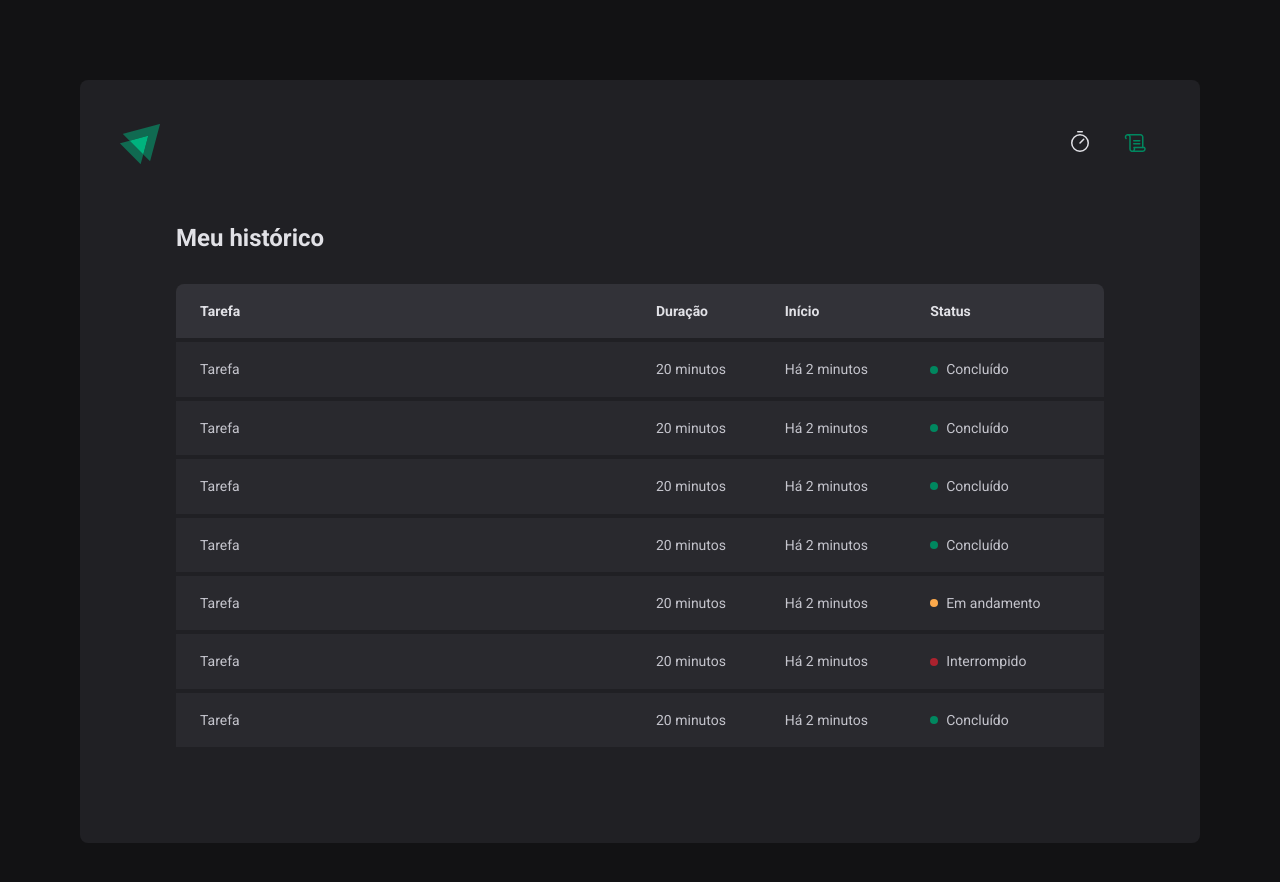
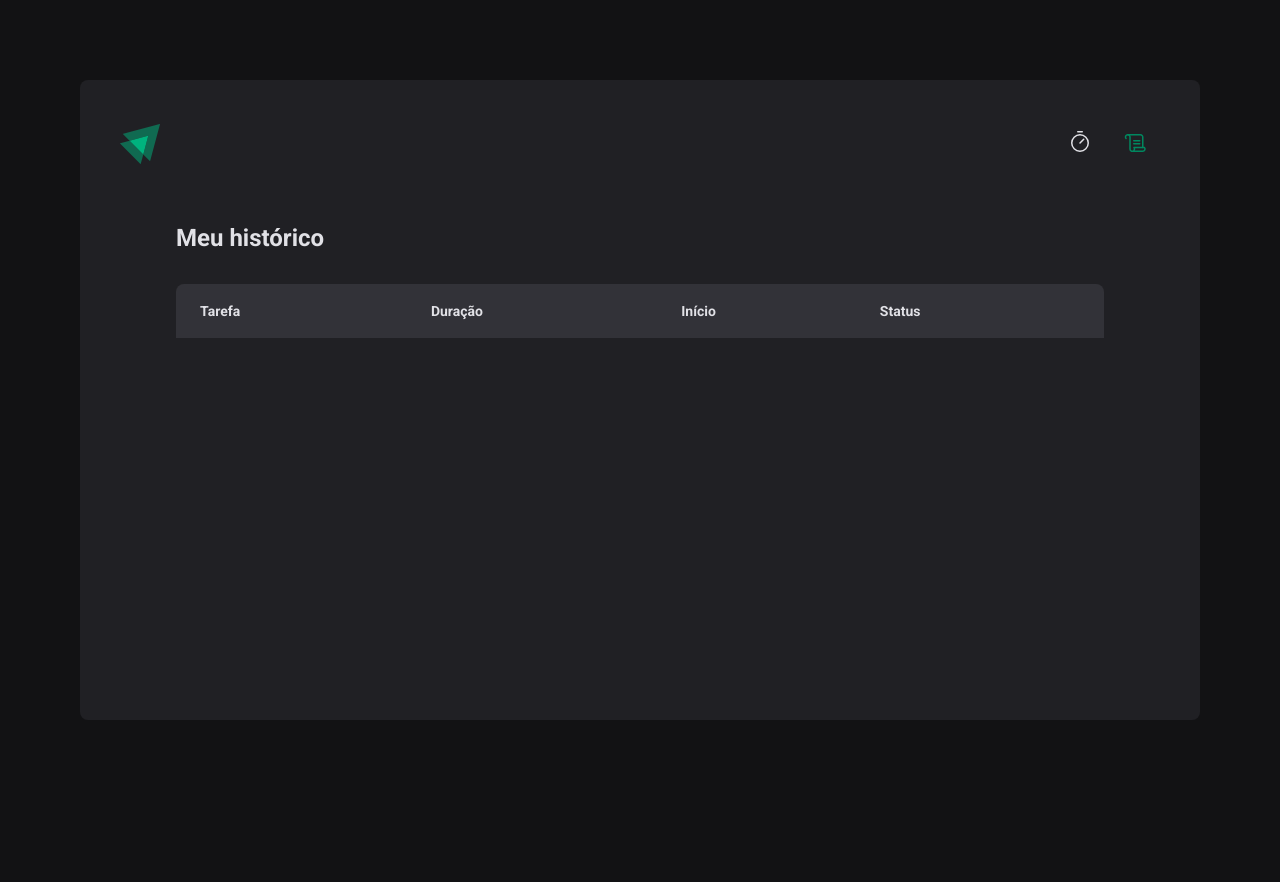
Before and after one commit to VanessaVPG/ignite-timer, a React (Vite) app: page /history in a window 1280 px wide. Shown: the top 882 px of the page. After the commit the page ends 800 px from the top, so only its background shows below. Built offline with nearby package versions, Linux system fonts and the light colour scheme.

Commit message:
feat(context) Separação do código em contexto

```diff
--- a/package.json
+++ b/package.json
@@ -13,6 +13,7 @@
     "@hookform/resolvers": "^3.1.1",
     "@types/styled-components": "^5.1.26",
     "date-fns": "^2.30.0",
+    "immer": "^10.0.2",
     "phosphor-react": "^1.4.1",
     "react": "^18.2.0",
     "react-dom": "^18.2.0",
--- /dev/null
+++ b/src/contexts/CyclesContext.tsx
@@ -0,0 +1,83 @@
+import { ReactNode, createContext, useEffect, useReducer, useState } from "react";
+import { Cycle, cyclesReducer } from "../reducers/cycles/reducer";
+import { addNewCycleAction, interruptCurrentCycleAction, markCurrentCycleAsFinishedAction } from "../reducers/cycles/actions";
+
+
+
+interface CreateCycleData {
+    task: string,
+    minutesAmount: number
+}
+
+
+interface CycleContextData {
+    cycles: Cycle[];
+    activeCycle: Cycle | undefined;
+    activeCycleId: string | null;
+    markCurrentCycleAsFinished: () => void;
+    amountSecondsPassed: number;
+    setSecondsPassed: (seconds: number) => void;
+    createNewCycle: (data: CreateCycleData) => void;
+    interruptCurrentCycle: () => void;
+}
+interface CyclesContextProviderProps {
+    children: ReactNode;
+}
+
+export const CyclesContext = createContext({} as CycleContextData)
+
+
+
+export function CyclesContextProvider({ children }: CyclesContextProviderProps) {
+    const [cyclesState, dispatch] = useReducer(cyclesReducer, {
+        cycles: [],
+        activeCycleId: null
+    });
+    useEffect(() => {
+    const stateJSON =  JSON.stringify(cyclesState);
+    localStorage.setItem('@ignite-timer:cycles-state-1.0.0', stateJSON);
+    }, [cyclesState])
+
+    const [amountSecondsPassed, setAmountSecondsPassed] = useState(0);
+
+    const { cycles, activeCycleId } = cyclesState;
+
+    const activeCycle = cycles.find((cycle) => cycle.id === activeCycleId);
+
+    function setSecondsPassed(seconds: number) {
+        setAmountSecondsPassed(seconds);
+    }
+
+    function markCurrentCycleAsFinished() {
+        dispatch(markCurrentCycleAsFinishedAction())
+        /* setCycles(state => state.map((cycle) => {
+            if (cycle.id === activeCycleId) {
+                return { ...cycle, finishedDate: new Date() }
+            } else {
+                return cycle
+            }
+        }
+        )) */
+    }
+    function createNewCycle(data: CreateCycleData) {
+        const id = String(new Date().getTime());
+        const newCycle: Cycle = {
+            id: id,
+            task: data.task,
+            minutesAmount: data.minutesAmount,
+            startDate: new Date()
+        }
+        dispatch(addNewCycleAction(newCycle))
+        /* setCycles((state) => [...state, newCycle]); */
+        setAmountSecondsPassed(0)
+    }
+
+    function interruptCurrentCycle() {
+        dispatch(interruptCurrentCycleAction())
+    }
+    return (
+        <CyclesContext.Provider value={{ cycles, activeCycle, activeCycleId, markCurrentCycleAsFinished, amountSecondsPassed, setSecondsPassed, createNewCycle, interruptCurrentCycle }}>
+            {children}
+        </CyclesContext.Provider>
+    )
+}
--- a/src/pages/History/index.tsx
+++ b/src/pages/History/index.tsx
@@ -1,6 +1,11 @@
 import { HistoryContainer, HistoryList, Status } from "./styles";
+import { useContext } from 'react';
+import { formatDistanceToNow } from 'date-fns'
+import ptBR from "date-fns/locale/pt-BR";
+import { CyclesContext } from "../../contexts/CyclesContext";
 
 export function History() {
+  const { cycles } = useContext(CyclesContext);
   return (
     <HistoryContainer>
       <h1>Meu histórico</h1>
@@ -16,43 +21,27 @@ export function History() {
             </tr>
           </thead>
           <tbody>
-            <tr>
-              <td>Tarefa</td>
-              <td>20 minutos</td>
-              <td>Há 2 minutos</td>
-              <td><Status statusColor="green">Concluído</Status></td>
-            </tr>
-            <tr>
-              <td>Tarefa</td>
-              <td>20 minutos</td>
-              <td>Há 2 minutos</td>
-              <td><Status statusColor="green">Concluído</Status></td>
-            </tr><tr>
-              <td>Tarefa</td>
-              <td>20 minutos</td>
-              <td>Há 2 minutos</td>
-              <td><Status statusColor="green">Concluído</Status></td>
-            </tr><tr>
-              <td>Tarefa</td>
-              <td>20 minutos</td>
-              <td>Há 2 minutos</td>
-              <td><Status statusColor="green">Concluído</Status></td>
-            </tr><tr>
-              <td>Tarefa</td>
-              <td>20 minutos</td>
-              <td>Há 2 minutos</td>
-              <td><Status statusColor="yellow">Em andamento</Status></td>
-            </tr><tr>
-              <td>Tarefa</td>
-              <td>20 minutos</td>
-              <td>Há 2 minutos</td>
-              <td><Status statusColor="red">Interrompido</Status></td>
-            </tr><tr>
-              <td>Tarefa</td>
-              <td>20 minutos</td>
-              <td>Há 2 minutos</td>
-              <td><Status statusColor="green">Concluído</Status></td>
-            </tr>
+            {cycles.map(cycle => {
+              return (
+                <tr key={cycle.id}>
+                  <td>{cycle.task}</td>
+                  <td>{cycle.minutesAmount} minutos</td>
+                  <td>{formatDistanceToNow(cycle.startDate,
+                    {
+                      addSuffix: true,
+                      locale: ptBR
+                    })}</td>
+                  <td>
+                    {cycle.finishedDate && <Status statusColor="green">Finalizado</Status>}
+                    {cycle.interruptedDate && <Status statusColor="red">Interrompido</Status>}
+                    {!cycle.finishedDate && !cycle.interruptedDate &&
+                      <Status statusColor="yellow">Em andamento</Status>}
+
+                  </td>
+
+                </tr>
+              )
+            })}
           </tbody>
         </table>
 
--- a/src/pages/Home/Countdown/index.tsx
+++ b/src/pages/Home/Countdown/index.tsx
@@ -1,17 +1,19 @@
 import { useContext, useEffect } from "react";
 import { CountdownContainer, Separator } from "./styles";
 import { differenceInSeconds } from "date-fns";
-import { CycleContext } from "../index";
+import { CyclesContext } from "../../../contexts/CyclesContext";
 
 export function Countdown() {
-  const { activeCycle, activeCycleId, markCurrentCycleAsFinished, amountSecondsPassed, setSecondsPassed } = useContext(CycleContext)
+  const { activeCycle, activeCycleId, markCurrentCycleAsFinished, amountSecondsPassed, setSecondsPassed } = useContext(CyclesContext)
   const totalSeconds = activeCycle ? activeCycle.minutesAmount * 60 : 0;
 
   useEffect(() => {
     let interval: number;
     if (activeCycle) {
       interval = setInterval(() => {
-        const differenceFromStartInSeconds = differenceInSeconds(new Date(), activeCycle.startDate)
+        const differenceFromStartInSeconds = differenceInSeconds(
+          new Date(),
+          new Date(activeCycle.startDate))
 
         if (differenceFromStartInSeconds >= totalSeconds) {
           markCurrentCycleAsFinished();
--- a/src/pages/Home/NewCycleForm/index.tsx
+++ b/src/pages/Home/NewCycleForm/index.tsx
@@ -1,10 +1,10 @@
 import { FormContainer, TaskInput, MinutesAmountInput } from "./styles";
 import { useContext } from "react";
-import { CycleContext } from "..";
 import { useFormContext } from "react-hook-form";
+import { CyclesContext } from "../../../contexts/CyclesContext";
 
 export function NewCycleForm() {
-  const { activeCycle } = useContext(CycleContext);
+  const { activeCycle } = useContext(CyclesContext);
   const { register } = useFormContext();
 
   return (
--- a/src/pages/Home/index.tsx
+++ b/src/pages/Home/index.tsx
@@ -3,43 +3,23 @@ import { PlayButtonContainer, StopCountdownButtonContainer, HomeContainer } from
 import { useForm } from "react-hook-form";
 import { zodResolver } from "@hookform/resolvers/zod";
 import * as zod from 'zod';
-import { useState, createContext } from "react";
+import { useContext } from "react";
 import { NewCycleForm } from "./NewCycleForm";
 import { Countdown } from "./Countdown";
 import { FormProvider } from "react-hook-form";
+import { CyclesContext } from "../../contexts/CyclesContext";
 
-interface Cycle {
-  id: string;
-  task: string;
-  minutesAmount: number;
-  startDate: Date;
-  interruptedDate?: Date;
-  finishedDate?: Date;
-}
+
 
 type NewCycleFormData = zod.infer<typeof newCycleFormValidationSchema>;
-interface CycleContextData {
-  activeCycle: Cycle | undefined;
-  activeCycleId: string | null;
-  markCurrentCycleAsFinished: () => void;
-  amountSecondsPassed: number;
-  setSecondsPassed: (seconds: number) => void;
-}
+
 const newCycleFormValidationSchema = zod.object({
   task: zod.string().min(1, 'Informe a tarefa que você irá realizar'),
   minutesAmount: zod.number().min(5, 'Informe um valor entre 5 e 60').max(60, 'Informe um valor entre 5 e 60')
 });
 
-export const CycleContext = createContext({} as CycleContextData);
-
-
 export function Home() {
-  const [cycles, setCycles] = useState<Cycle[]>([]);
-  const [activeCycleId, setActiveCycleId] = useState<string | null>(null);
-  const [amountSecondsPassed, setAmountSecondsPassed] = useState(0);
-
-
-  const activeCycle = cycles.find((cycle) => cycle.id === activeCycleId);
+  const { createNewCycle, interruptCurrentCycle, activeCycle } = useContext(CyclesContext)
 
   const newCycleForm = useForm<NewCycleFormData>({
     resolver: zodResolver(newCycleFormValidationSchema),
@@ -49,50 +29,14 @@ export function Home() {
     }
   });
 
-  const { handleSubmit, reset, watch } = newCycleForm;
-
-  function setSecondsPassed(seconds: number) {
-    setAmountSecondsPassed(seconds);
-  }
-
-  function markCurrentCycleAsFinished() {
-    setCycles(state => state.map((cycle) => {
-      if (cycle.id === activeCycleId) {
-        return { ...cycle, finishedDate: new Date() }
-      } else {
-        return cycle
-      }
-    }
-    ))
-  }
+  const { handleSubmit,  reset,  watch } = newCycleForm;
 
   function handleCreateNewCycle(data: NewCycleFormData) {
-    const id = String(new Date().getTime());
-    const newCycle: Cycle = {
-      id: id,
-      task: data.task,
-      minutesAmount: data.minutesAmount,
-      startDate: new Date()
-    }
-    setCycles((state) => [...state, newCycle]);
-    setActiveCycleId(id);
-    setAmountSecondsPassed(0)
+    createNewCycle(data);
     reset();
   }
 
-  function handleInterruptCycle() {
-    setCycles(state => state.map((cycle) => {
-      if (cycle.id === activeCycleId) {
-        return {
-          ...cycle,
-          interruptedDate: new Date()
-        }
-      } else {
-        return cycle;
-      }
-    }),)
-    setActiveCycleId(null);
-  }
+
 
   const task = watch("task")
   const isSubmitDisabled = !task;
@@ -100,14 +44,13 @@ export function Home() {
   return (
     <HomeContainer>
       <form onSubmit={handleSubmit(handleCreateNewCycle)} action="">
-        <CycleContext.Provider value={{ activeCycle, activeCycleId, markCurrentCycleAsFinished, amountSecondsPassed, setSecondsPassed }}>
-          <FormProvider {...newCycleForm}>
-            <NewCycleForm />
-          </FormProvider>
-          <Countdown />
-        </CycleContext.Provider>
+
+        <FormProvider {...newCycleForm}>
+          <NewCycleForm />
+        </FormProvider>
+        <Countdown />
         {activeCycle ? (
-          <StopCountdownButtonContainer onClick={handleInterruptCycle} type="button">
+          <StopCountdownButtonContainer onClick={interruptCurrentCycle} type="button">
             <HandPalm size={24} />
             Interromper
           </StopCountdownButtonContainer>
```
Also changed, not shown: src/App.tsx (+5 -2 lines), 1 other file (tests, documents, lock files or other folders).
